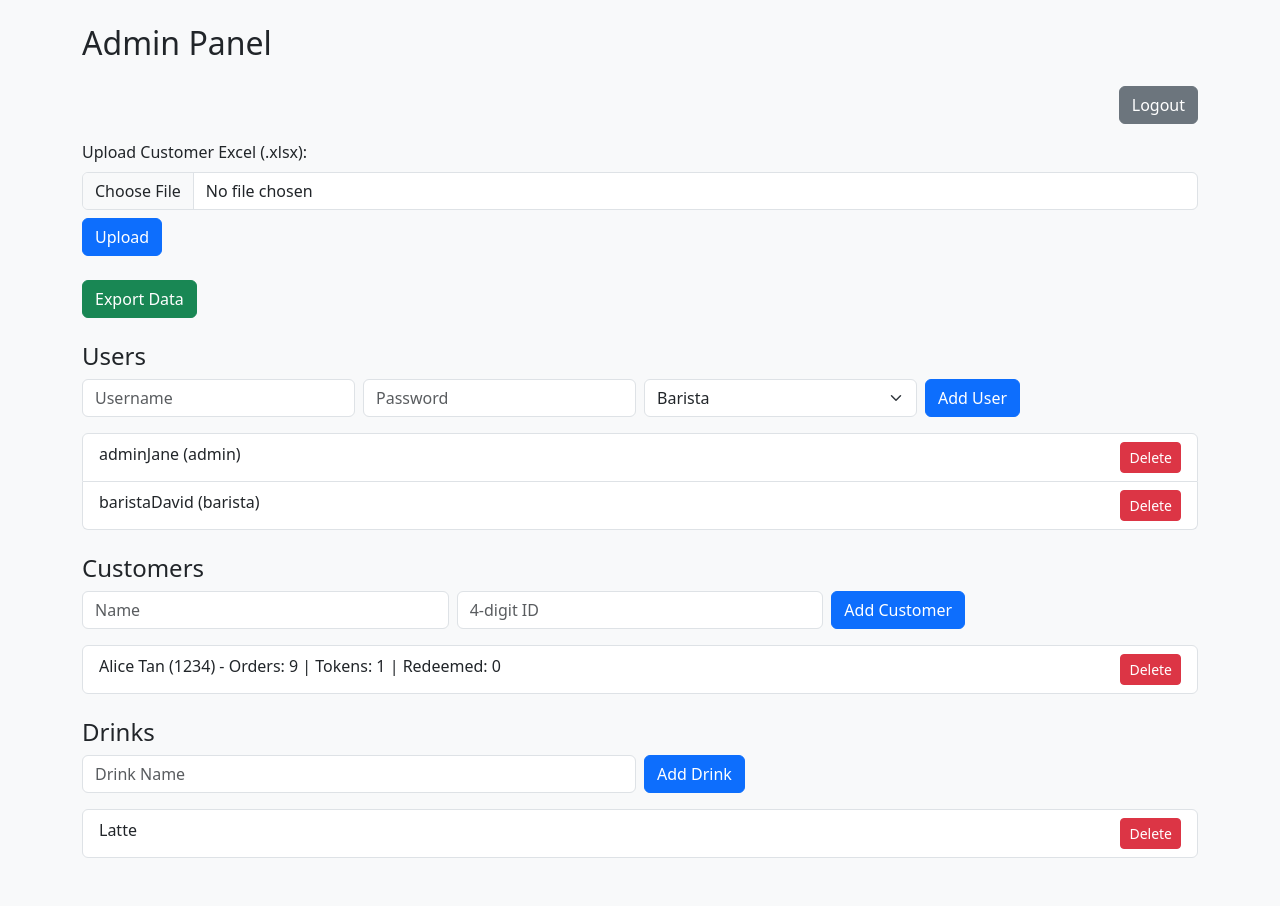
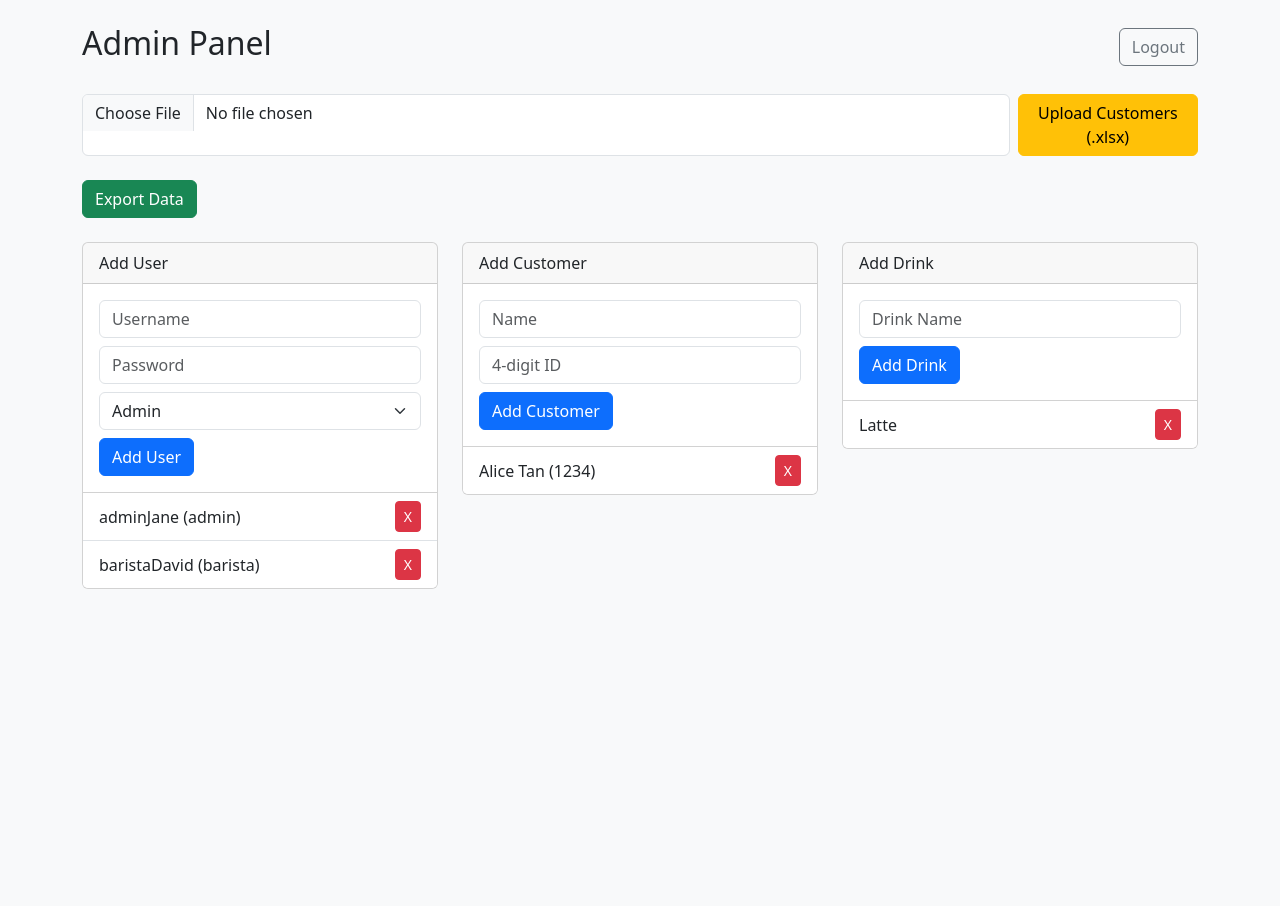
Before and after one commit to dycw30/coffee-loyalty-card, a Flask app: page /admin in a window 1280 px wide. After the commit the page ends 589 px from the top, so only its background shows below. Run offline with Flask 3, Linux system fonts and the light colour scheme; a user stored in the database is signed in; data comes from the database, SQL or seed files in the repository.

Commit message:
Fix: Final admin.html with export, upload, user/customer/drink manager

```diff
--- a/templates/admin.html
+++ b/templates/admin.html
@@ -3,83 +3,105 @@
 <head>
     <meta charset="UTF-8">
     <title>Admin Panel</title>
-    <link href="https://cdn.jsdelivr.net/npm/bootstrap@5.3.2/dist/css/bootstrap.min.css" rel="stylesheet">
+    <link rel="stylesheet" href="https://cdn.jsdelivr.net/npm/bootstrap@5.3.2/dist/css/bootstrap.min.css">
 </head>
 <body class="bg-light">
 <div class="container py-4">
-    <h2 class="mb-4">Admin Panel</h2>
+    <div class="d-flex justify-content-between align-items-center mb-4">
+        <h2>Admin Panel</h2>
+        <a href="/logout" class="btn btn-outline-secondary">Logout</a>
+    </div>
 
-    <a href="/logout" class="btn btn-secondary mb-3 float-end">Logout</a>
-    <div class="clearfix"></div>
-
-    <form action="/upload_customers" method="POST" enctype="multipart/form-data" class="mb-4">
-        <label class="form-label">Upload Customer Excel (.xlsx):</label>
-        <input type="file" name="file" accept=".xlsx" class="form-control mb-2" required>
-        <button type="submit" class="btn btn-primary">Upload</button>
+    <div class="mb-4">
+        <form action="/upload_customers" method="POST" enctype="multipart/form-data" class="d-flex gap-2">
+            <input type="file" name="file" class="form-control" required>
+            <button type="submit" class="btn btn-warning">Upload Customers (.xlsx)</button>
         </form>
+    </div>
 
     <div class="mb-4">
         <a href="/export_data" class="btn btn-success">Export Data</a>
     </div>
 
-    <h4>Users</h4>
-    <form action="/add_user" method="POST" class="row g-2 mb-3">
-        <div class="col"><input type="text" name="username" placeholder="Username" class="form-control" required></div>
-        <div class="col"><input type="password" name="password" placeholder="Password" class="form-control" required></div>
-        <div class="col">
-            <select name="role" class="form-select" required>
+    <div class="row">
+        <!-- Users -->
+        <div class="col-md-4 mb-4">
+            <div class="card">
+                <div class="card-header">Add User</div>
+                <div class="card-body">
+                    <form action="/add_user" method="POST">
+                        <input name="username" placeholder="Username" class="form-control mb-2" required>
+                        <input name="password" type="password" placeholder="Password" class="form-control mb-2" required>
+                        <select name="role" class="form-select mb-2" required>
+                            <option value="admin">Admin</option>
                             <option value="barista">Barista</option>
-                <option value="admin">Admin</option>
                         </select>
+                        <button class="btn btn-primary">Add User</button>
+                    </form>
                 </div>
-        <div class="col"><button type="submit" class="btn btn-primary">Add User</button></div>
-    </form>
-    <ul class="list-group mb-4">
+                <ul class="list-group list-group-flush">
                     {% for user in users %}
-            <li class="list-group-item d-flex justify-content-between">
+                    <li class="list-group-item d-flex justify-content-between align-items-center">
                         {{ user.username }} ({{ user.role }})
                         <form action="/delete_user" method="POST">
                             <input type="hidden" name="user_id" value="{{ user.id }}">
-                    <button type="submit" class="btn btn-danger btn-sm">Delete</button>
-                </form>
-            </li>
-        {% endfor %}
-    </ul>
-
-    <h4>Customers</h4>
-    <form action="/add_customer" method="POST" class="row g-2 mb-3">
-        <div class="col"><input type="text" name="name" placeholder="Name" class="form-control" required></div>
-        <div class="col"><input type="text" name="unique_id" placeholder="4-digit ID" maxlength="4" class="form-control" required></div>
-        <div class="col"><button type="submit" class="btn btn-primary">Add Customer</button></div>
-    </form>
-    <ul class="list-group mb-4">
-        {% for customer in customers %}
-            <li class="list-group-item d-flex justify-content-between">
-                {{ customer.name }} ({{ customer.unique_id }}) - Orders: {{ customer.total_orders }} | Tokens: {{ customer.tokens_earned }} | Redeemed: {{ customer.tokens_redeemed }}
-                <form action="/delete_customer" method="POST">
-                    <input type="hidden" name="customer_id" value="{{ customer.id }}">
-                    <button type="submit" class="btn btn-danger btn-sm">Delete</button>
-                </form>
-            </li>
-        {% endfor %}
-    </ul>
-
-    <h4>Drinks</h4>
-    <form action="/add_drink" method="POST" class="row g-2 mb-3">
-        <div class="col"><input type="text" name="drink_name" placeholder="Drink Name" class="form-control" required></div>
-        <div class="col"><button type="submit" class="btn btn-primary">Add Drink</button></div>
-    </form>
-    <ul class="list-group mb-4">
-        {% for drink in drinks %}
-            <li class="list-group-item d-flex justify-content-between">
-                {{ drink.name }}
-                <form action="/delete_drink" method="POST">
-                    <input type="hidden" name="drink_id" value="{{ drink.id }}">
-                    <button type="submit" class="btn btn-danger btn-sm">Delete</button>
+                            <button class="btn btn-sm btn-danger">X</button>
                         </form>
                     </li>
                     {% endfor %}
                 </ul>
             </div>
+        </div>
+
+        <!-- Customers -->
+        <div class="col-md-4 mb-4">
+            <div class="card">
+                <div class="card-header">Add Customer</div>
+                <div class="card-body">
+                    <form action="/add_customer" method="POST">
+                        <input name="name" placeholder="Name" class="form-control mb-2" required>
+                        <input name="unique_id" placeholder="4-digit ID" class="form-control mb-2" required>
+                        <button class="btn btn-primary">Add Customer</button>
+                    </form>
+                </div>
+                <ul class="list-group list-group-flush">
+                    {% for c in customers %}
+                    <li class="list-group-item d-flex justify-content-between align-items-center">
+                        {{ c.name }} ({{ c.unique_id }})
+                        <form action="/delete_customer" method="POST">
+                            <input type="hidden" name="customer_id" value="{{ c.id }}">
+                            <button class="btn btn-sm btn-danger">X</button>
+                        </form>
+                    </li>
+                    {% endfor %}
+                </ul>
+            </div>
+        </div>
+
+        <!-- Drinks -->
+        <div class="col-md-4 mb-4">
+            <div class="card">
+                <div class="card-header">Add Drink</div>
+                <div class="card-body">
+                    <form action="/add_drink" method="POST">
+                        <input name="drink_name" placeholder="Drink Name" class="form-control mb-2" required>
+                        <button class="btn btn-primary">Add Drink</button>
+                    </form>
+                </div>
+                <ul class="list-group list-group-flush">
+                    {% for d in drinks %}
+                    <li class="list-group-item d-flex justify-content-between align-items-center">
+                        {{ d.name }}
+                        <form action="/delete_drink" method="POST">
+                            <input type="hidden" name="drink_id" value="{{ d.id }}">
+                            <button class="btn btn-sm btn-danger">X</button>
+                        </form>
+                    </li>
+                    {% endfor %}
+                </ul>
+            </div>
+        </div>
+    </div>
+</div>
 </body>
 </html>
```
Lines whose indentation alone changed are shown as unchanged.
